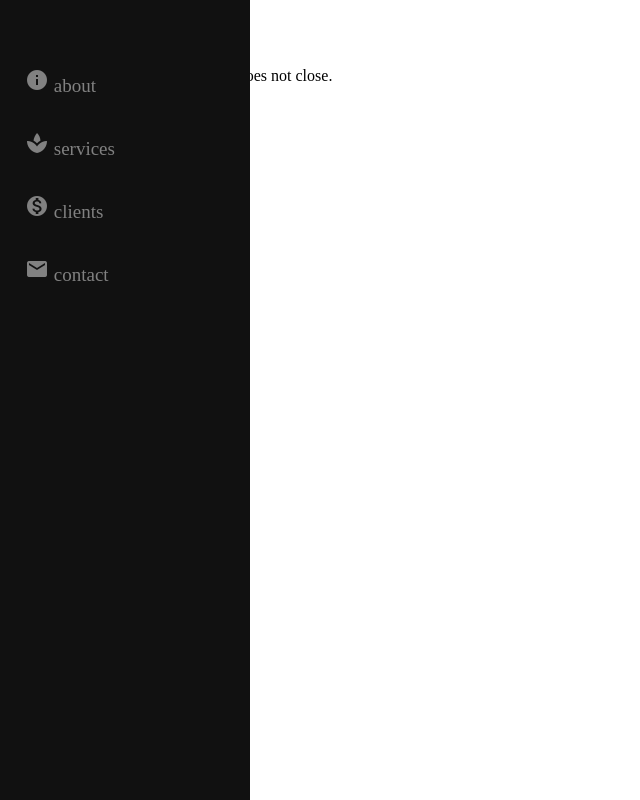
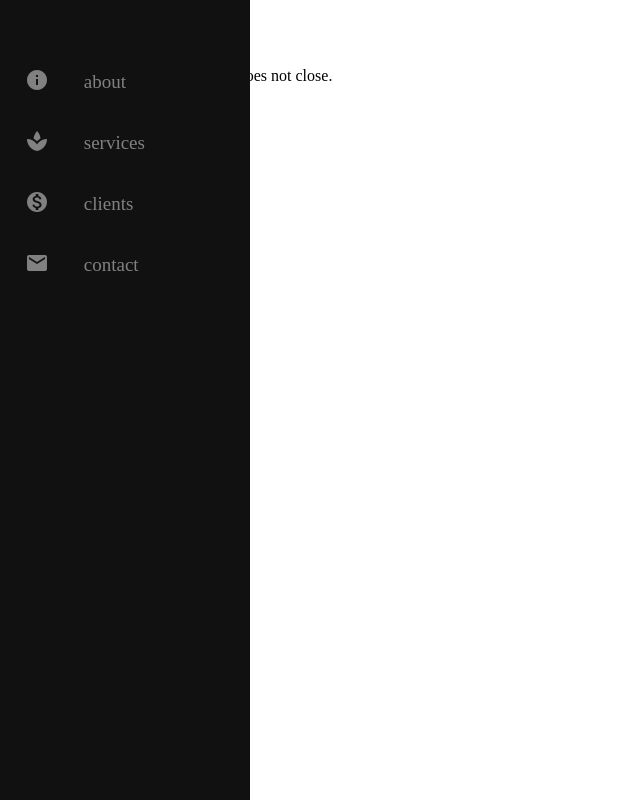
Before and after one commit to georginapuig/hover-expandable-sidebar, a plain HTML site: page index.html in a window 1280 px wide. Shown: the whole page, without its empty margins (0-640 px from the left). Drawn offline with Linux system fonts and the light colour scheme.

Commit message:
fix vertical align

```diff
--- a/style.css
+++ b/style.css
@@ -15,3 +15,17 @@
   color: #818181;
   display: block;
 }
+
+.sidebar a:hover {
+  color: #f1f1f1;
+}
+
+.material-icons,
+.icon-text {
+  vertical-align: middle;
+}
+
+.material-icons {
+  padding-bottom: 3px;
+  margin-right: 30px;
+}
```
